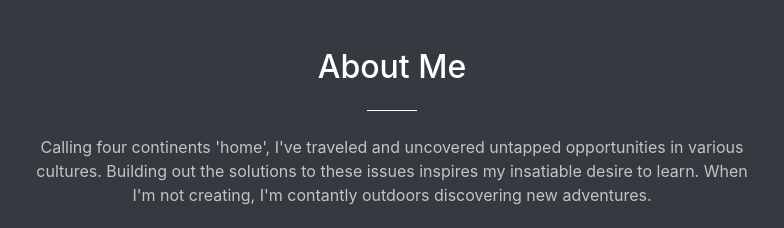
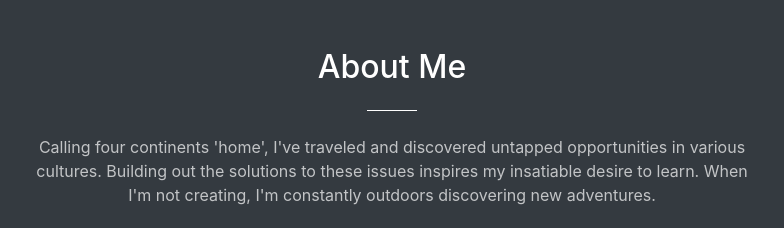
Before and after one commit to ccm36/portfolio, a website with bundled scripts: page index.html in a window 1280 px wide. Shown: the part 880-1108 px from the top of the page, 248-1032 px from the left. Built offline with nearby package versions, Linux system fonts and the light colour scheme.

Commit message:
Fix typo in about me

```diff
--- a/index.html
+++ b/index.html
@@ -68,7 +68,7 @@
             <hr>
           </div>
           <div class="col-lg-8 mx-auto">
-            <p class="text-faded mb-5">Software Engineer based in Austin, TX. A keen interest in blending logic with the creative nature of programming drives the intuitive design I strive to create.
+            <p class="text-faded mb-5">Software Engineer based in Austin, TX.  A keen interest in blending logic with the creative nature of programming drives the intuitive design I strive to create.
             </p>
             <a class="btn btn-primary btn-xl js-scroll-trigger" href="#contact">Contact</a>
           </div>
@@ -82,8 +82,8 @@
           <div class="col-lg-8 mx-auto text-center">
             <h2 class="section-heading text-white">About Me</h2>
             <hr class="light my-4">
-            <p class="text-faded mb-4">Calling four continents 'home', I've traveled and uncovered untapped opportunities in
-              various cultures.  Building out the solutions to these issues inspires my insatiable desire to learn. When I'm not creating, I'm contantly outdoors discovering new adventures.
+            <p class="text-faded mb-4">Calling four continents 'home', I've traveled and discovered untapped opportunities in
+              various cultures.  Building out the solutions to these issues inspires my insatiable desire to learn. When I'm not creating, I'm constantly outdoors discovering new adventures.
             </p>
             <a class="btn btn-light btn-xl js-scroll-trigger" href="#inspiration">See What Inspires Me</a>
           </div>
```
